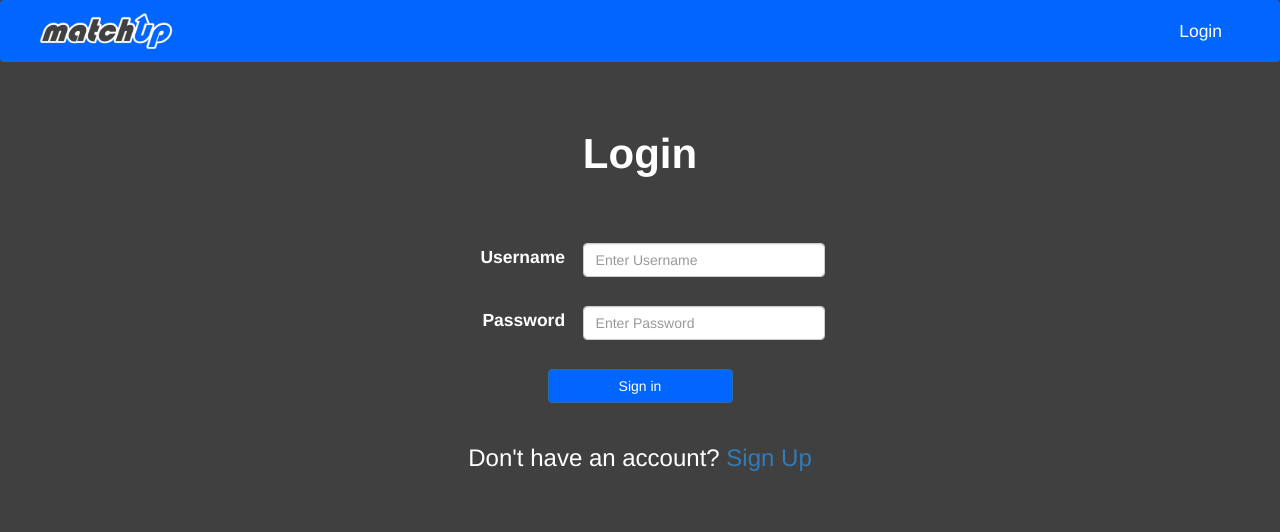
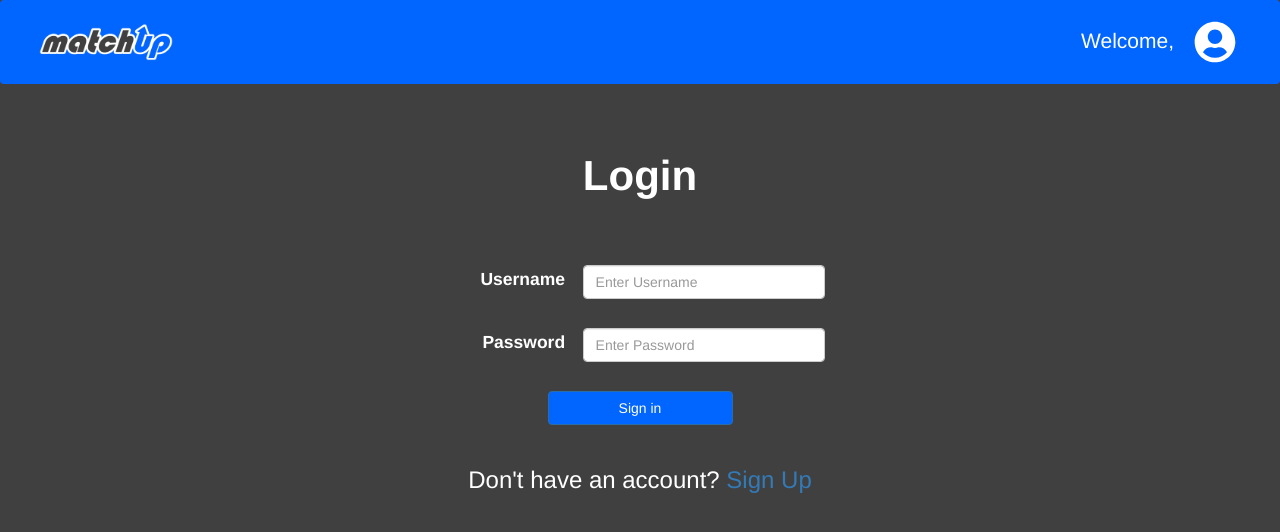
Before and after one commit to C-Dahr/matchup, a Vue app in the folder client/: page / in a window 1280 px wide. Shown: the top 532 px of the page. Built offline with nearby package versions, Linux system fonts and the light colour scheme.

Commit message:
Refactored the navbar to use the standard format for vue-bootstrap so I could add a dropdown element to the navbar

```diff
--- a/client/src/components/Navbar.vue
+++ b/client/src/components/Navbar.vue
@@ -1,25 +1,21 @@
 <template>
-    <nav class="navbar navbar-expand-sm" id="navbar-main">
-      <!-- Brand -->
-      <a class="navbar-brand" href="/"></a>
-
-      <!-- Links -->
-      <ul class="navbar-nav ml-auto">
-        <li class="nav-item" v-if="!isLoggedIn">
-          <a class="nav-link" href="/login">Login</a>
-        </li>
-        <li class="nav-item" v-if="isLoggedIn">
-          <div id="welcome-msg" >Welcome, {{ username }}</div>
-          <a class="nav-link" @click="logout" href="/login">Sign Out</a>
-          <a class="nav-link" href="/editprofile">Edit Profile</a>
-        </li>
-        <li class="nav-item">
-          <a class="nav-link" href="profile" v-if="isLoggedIn">
-            <font-awesome-icon icon="user-circle" size="3x"/>
-          </a>
-        </li>
-      </ul>
-    </nav>
+  <div>
+    <b-navbar toggleable="lg" id="navbar-main">
+      <b-navbar-brand  href="/"></b-navbar-brand>
+      <b-navbar-nav class="ml-auto" id="navbar-right">
+        <b-collapse id="nav-collapse" is-nav>
+          <b-nav-text id="welcome-msg">Welcome, {{ username }}</b-nav-text>
+        </b-collapse>
+        <b-nav-item-dropdown right>
+          <template v-slot:button-content>
+            <font-awesome-icon icon="user-circle" size="3x" style="color: white;"/>
+          </template>
+          <b-dropdown-item href="/editprofile">Profile</b-dropdown-item>
+          <b-dropdown-item @click="logout" href="/login">Sign Out</b-dropdown-item>
+        </b-nav-item-dropdown>
+      </b-navbar-nav>
+    </b-navbar>
+  </div>
 </template>
 
 <script>
@@ -57,23 +53,21 @@ export default {
   background-color: #0066FF;
 }
 
-.navbar .nav-link {
+#welcome-msg {
   color: white;
-    font-size: 1.25em;
-    padding-top: 0;
-    padding-bottom: 0;
-    text-align: right;
+  font-size: 1.5em;
 }
 
-.navbar-nav {
-  padding-right: 1em;
+#navbar-right {
+  padding-right: 2em;
 }
 
-.nav-item {
-  padding-right: 1em;
+.dropdown-toggle::after {
+  content: none !important;
 }
 
-#welcome-msg {
-  font-size: 1.5em;
+.navbar-collapse.collapse {
+  padding: 0;
 }
+
 </style>
```
Lines whose indentation alone changed are shown as unchanged.
